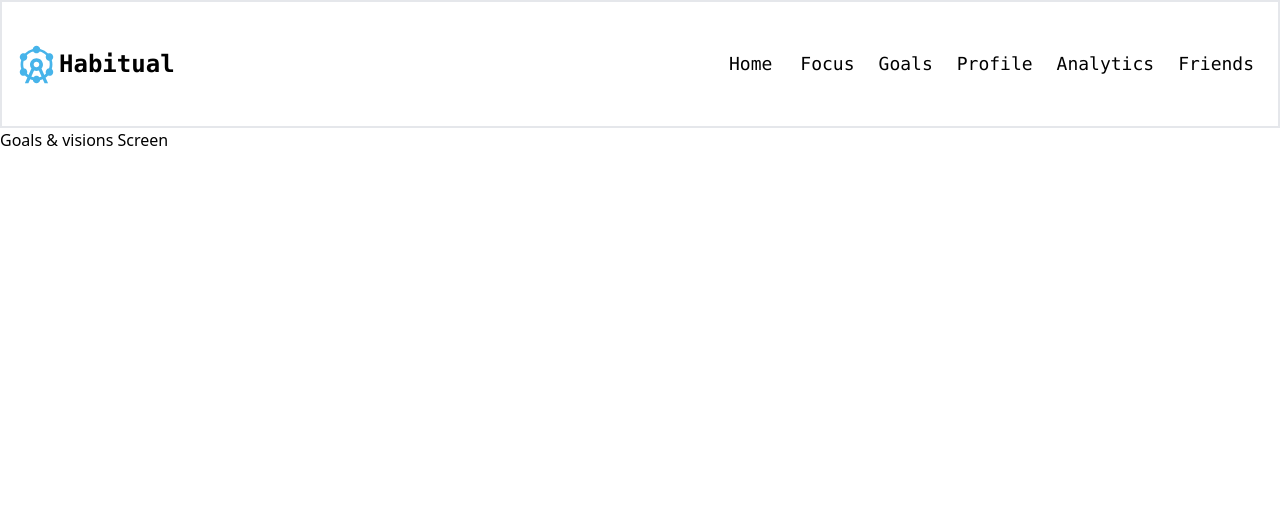
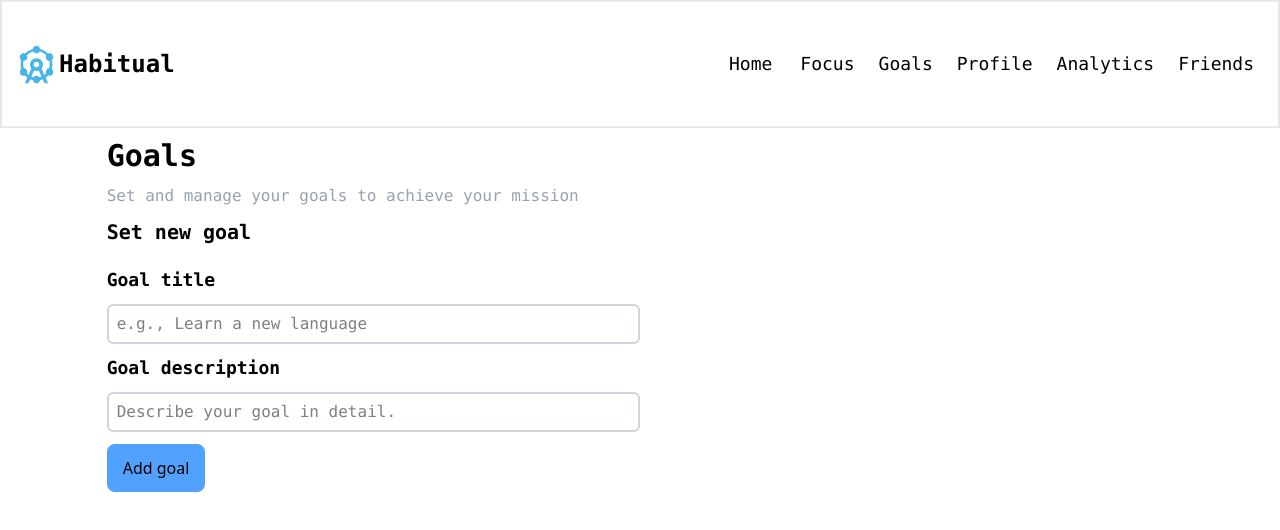
Before and after one commit to ayalasher/habitual, a React (Vite) app: page /Goals in a window 1280 px wide. Shown: the top 530 px of the page. Built offline with nearby package versions, Linux system fonts and the light colour scheme.

Commit message:
Added set goal feature

```diff
--- a/src/pages/Goals_Visions.tsx
+++ b/src/pages/Goals_Visions.tsx
@@ -1,7 +1,114 @@
+import { useState, useEffect } from "react";
+import { db } from "../utils/Firebase";
+import { doc, setDoc, collection, addDoc } from "firebase/firestore";
+import { getAuth } from "firebase/auth";
+import { toast } from "react-toastify";
+import { useNavigate } from "react-router-dom";
+
+interface newGoal {
+  title: string;
+  Description: string;
+}
+
 export default function GoalsVisionsScreen() {
+  const [newGoal, setNewGoal] = useState<newGoal>({
+    title: "",
+    Description: "",
+  });
+  const navigate = useNavigate();
+  const auth = getAuth();
+  const currentUserData = auth.currentUser;
+  const currentUserId = currentUserData?.uid;
+
+  function addNewGoalHandler() {
+    async function addnewGoalAccodrdingToTheUid(
+      userId: string,
+      habitData: newGoal
+    ) {
+      if (!userId) {
+        toast.error("Users is not authenticated");
+        navigate("/");
+      }
+      try {
+        const goals_reference = collection(db, "Users", userId, "Goals");
+        const docRef = await addDoc(goals_reference, habitData);
+        if (docRef) {
+          toast.success("New goal added succesfully.");
+          setNewGoal({ title: "", Description: "" });
+        }
+      } catch (error: any) {
+        toast.error("Error adding a new goal Goal.Try again.");
+      }
+    }
+    if (currentUserId) {
+      addnewGoalAccodrdingToTheUid(currentUserId, newGoal);
+    } else {
+      toast.error("User is not authenticated");
+      navigate("/");
+    }
+  }
   return (
-    <div>
-      <p>Goals & visions Screen</p>
+    <div className="h-screen  flex flex-col items-center ">
+      <div className="w-10/12 ">
+        <p className="font-bold text-3xl font-mono  py-1.5  my-1 ">Goals</p>
+        <p className="text-gray-400 font-medium font-mono">
+          Set and manage your goals to achieve your mission
+        </p>
+
+        <p className="font-bold text-xl font-mono  py-1.5  my-1 ">
+          Set new goal
+        </p>
+        <form action="post">
+          <fieldset>
+            <div>
+              <div className="flex flex-col ">
+                <label
+                  className="font-bold text-lg font-mono  py-1.5  my-1 "
+                  htmlFor=""
+                >
+                  Goal title
+                </label>
+                <input
+                  className="rounded-md border-2 border-gray-300 px-2 py-1.5 font-mono w-6/12 "
+                  type="text"
+                  placeholder="e.g., Learn a new language "
+                  value={newGoal.title}
+                  onChange={(e) =>
+                    setNewGoal({ ...newGoal, title: e.target.value })
+                  }
+                />
+              </div>
+              <div className="flex flex-col ">
+                <label
+                  className="font-bold text-lg font-mono  py-1.5  my-1 "
+                  htmlFor=""
+                >
+                  Goal description
+                </label>
+                <input
+                  className="rounded-md border-2 border-gray-300 px-2 py-1.5 font-mono w-6/12 "
+                  type="text"
+                  placeholder="Describe your goal in detail.  "
+                  value={newGoal.Description}
+                  onChange={(e) =>
+                    setNewGoal({ ...newGoal, Description: e.target.value })
+                  }
+                />
+              </div>
+
+              <div>
+                <button
+                  className="py-3 my-3 px-4 text-center bg-blue-400 rounded-lg"
+                  onClick={addNewGoalHandler}
+                  type="button"
+                >
+                  Add goal
+                </button>
+              </div>
+            </div>
+          </fieldset>
+        </form>
+      </div>
     </div>
   );
 }
--- a/src/pages/Home.tsx
+++ b/src/pages/Home.tsx
@@ -45,6 +45,7 @@ export default function HomeScreen() {
       }
 
       // const api_url = "https://zenquotes.io/api/today/";
+      toast.error(`${currentUser.uid}`)
       getapi();
     } else {
       toast.error("You must be logged in to view the homepage");
```
